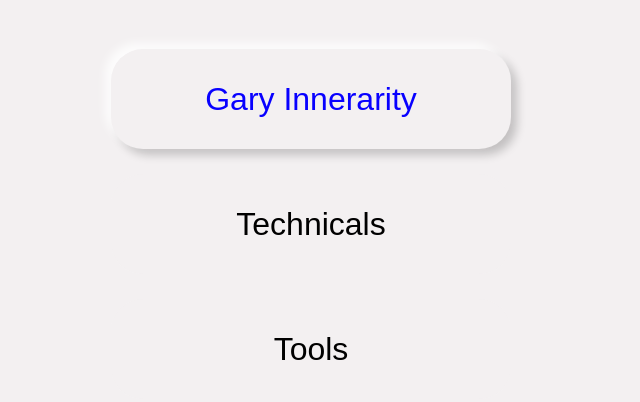
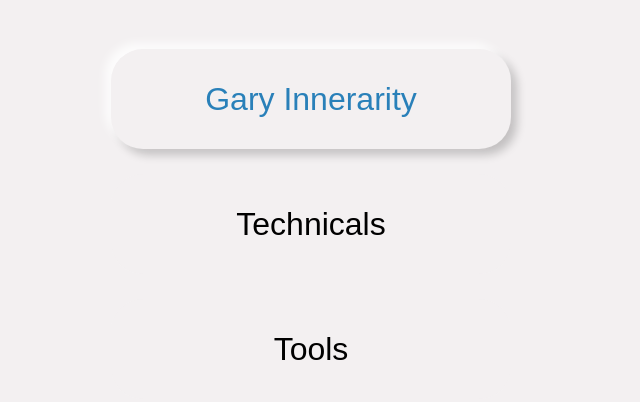
Before and after one commit to ospf2fullstack/garyinnerarity, a plain HTML site: page primary.html in a window 1280 px wide. Shown: the part 172-574 px from the top of the page, without its empty margins (337-977 px from the left). Drawn offline with Linux system fonts and the light colour scheme.

Commit message:
Update style.css

```diff
--- a/style.css
+++ b/style.css
@@ -109,7 +109,7 @@ body .button span {
 }
 body .button:nth-child(1) {
   box-shadow: -6px -6px 10px rgba(255, 255, 255, 0.8), 6px 6px 10px rgba(0, 0, 0, 0.2);
-  color: #0800ff;
+  color: #2980b9;
 }
 body .button:nth-child(1):hover {
   opacity: 0.3;
```
